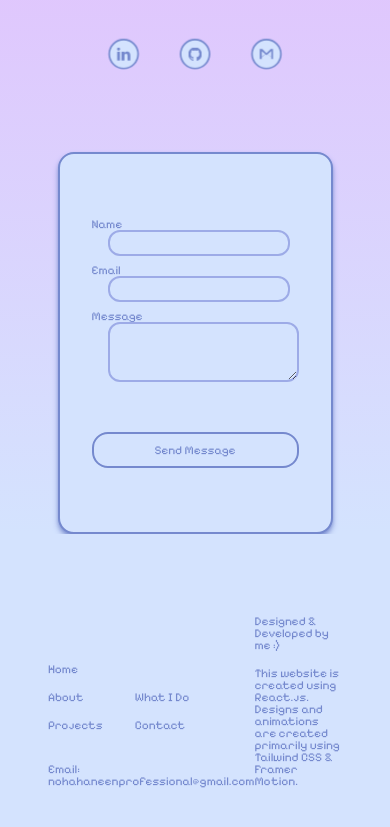
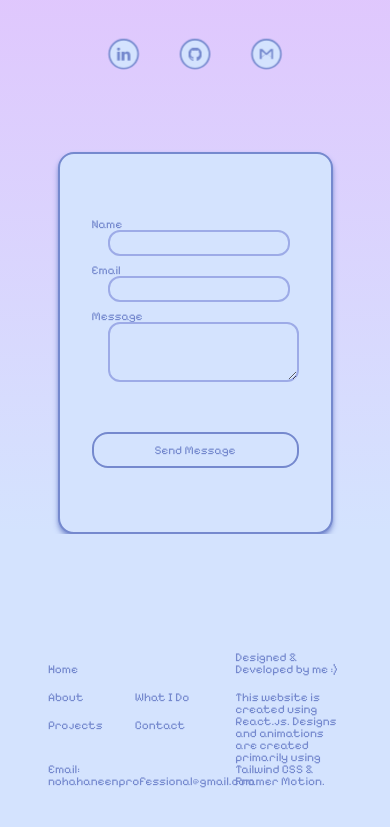
Before and after one commit to monkikat/Nohas-Portfolio-Website, a React (Vite) app in the folder frontend/: page / in a window 390 px wide. Shown: the part 7920-8747 px from the top of the page. Built offline with nearby package versions, Linux system fonts and the light colour scheme; a web font is replaced by a local one.

Commit message:
added demo gif

```diff
--- a/frontend/src/components/PixFooter.tsx
+++ b/frontend/src/components/PixFooter.tsx
@@ -1,7 +1,7 @@
 const PixFooter = () => {
   return (
     <div className="h-[30vh] w-full flex justify-between pb-12 px-12 font-pixelify text-xs lg:text-sm">
-        <div className="flex flex-col space-y-8 space-x-0 justify-end h-full lg:space-x-8 lg:space-y-0 lg:flex lg:flex-row">
+        <div className="flex flex-col space-y-8 space-x-0 justify-end h-full min-w-0 lg:space-x-8 lg:space-y-0 lg:flex lg:flex-row">
             <div className="flex space-x-8">
               <div className="flex space-y-4 flex-col justify-end">
                 <p>Home</p>
@@ -18,7 +18,7 @@ const PixFooter = () => {
               <p>nohahaneenprofessional@gmail.com</p>
             </div>
         </div>
-        <div className="flex flex-col justify-end w-2/5 space-y-4 lg:w-1/5">
+        <div className="flex flex-col justify-end w-2/5 min-w-0 space-y-4 lg:w-1/5">
             <p className="">Designed & Developed by me :)</p>
             <p>This website is created using React.js. Designs and animations are created primarily using Tailwind CSS & Framer Motion.</p>
         </div>
```
Also changed, not shown: 1 other file (tests, documents, lock files or other folders).
